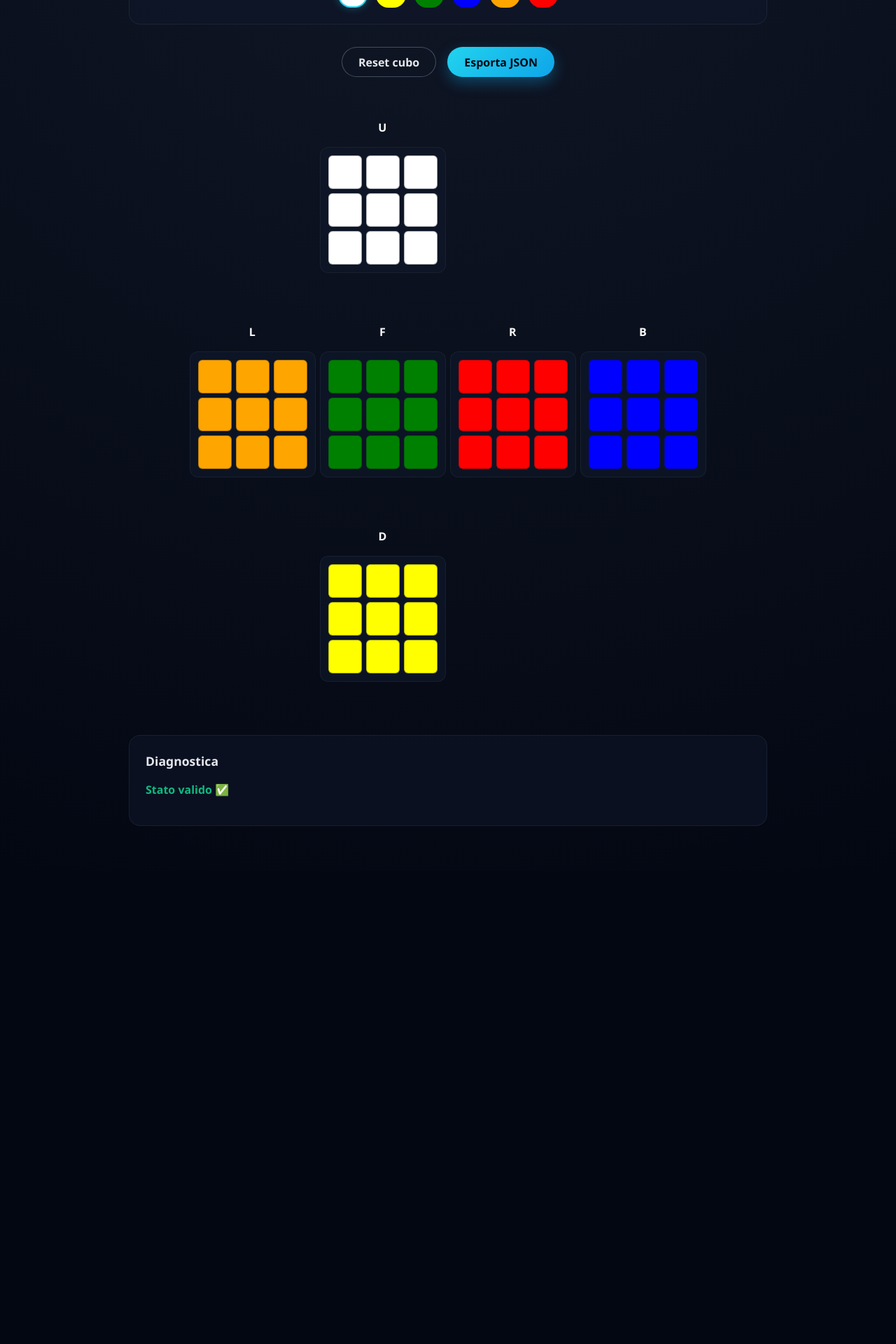
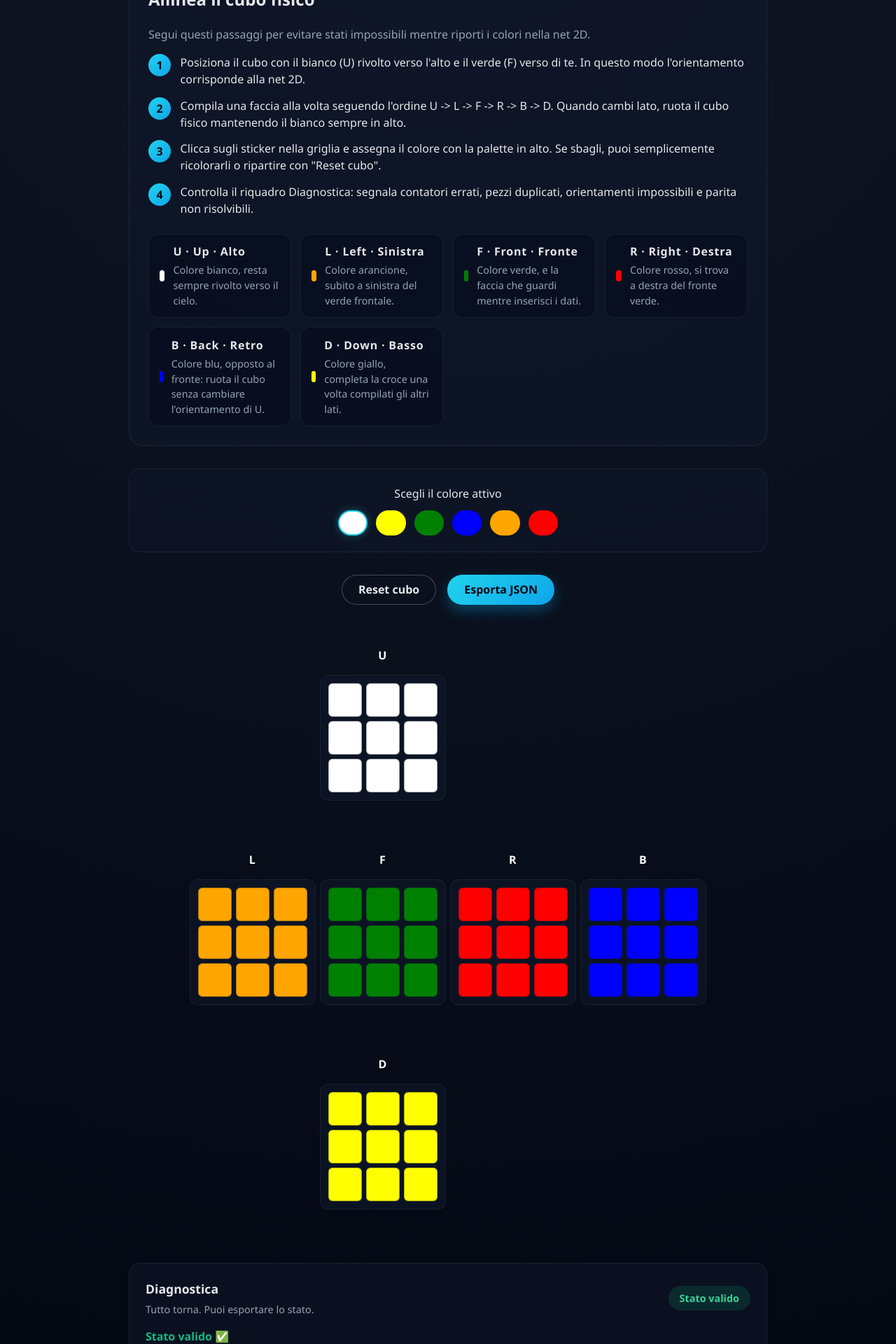
Before and after one commit to tommyagaa/Cube-solver, a React (Vite) app in the folder cubo-app/: page / in a window 1280 px wide. Shown: the part 280-2200 px from the top of the page at 70% size. Before the commit the page ends 1524 px from the top, so only its background shows below. Built offline with nearby package versions, Linux system fonts and the light colour scheme.

Commit message:
Add mapping guide and diagnostics UI

```diff
--- a/cubo-app/src/App.css
+++ b/cubo-app/src/App.css
@@ -59,6 +59,101 @@ h1 {
   margin: 0.5rem auto 0;
   max-width: 520px;
   color: #9ca3af;
+}
+
+.eyebrow.small {
+  font-size: 0.75rem;
+  letter-spacing: 0.2em;
+  color: #38bdf8;
+}
+
+.mapping-guide {
+  width: 100%;
+  background: rgba(15, 23, 42, 0.55);
+  border-radius: 20px;
+  padding: 1.75rem;
+  box-shadow: inset 0 0 0 1px rgba(148, 163, 184, 0.12);
+  display: flex;
+  flex-direction: column;
+  gap: 1rem;
+}
+
+.mapping-guide header {
+  margin: 0;
+}
+
+.mapping-subtitle {
+  margin: 0.4rem 0 0;
+  color: #94a3b8;
+}
+
+.guide-steps {
+  list-style: none;
+  margin: 0;
+  padding: 0;
+  display: flex;
+  flex-direction: column;
+  gap: 0.85rem;
+}
+
+.guide-step {
+  display: flex;
+  gap: 0.85rem;
+  align-items: flex-start;
+}
+
+.guide-step p {
+  margin: 0;
+  color: #e5e7eb;
+}
+
+.step-index {
+  width: 32px;
+  height: 32px;
+  border-radius: 999px;
+  background: linear-gradient(135deg, #22d3ee, #0ea5e9);
+  display: flex;
+  align-items: center;
+  justify-content: center;
+  font-weight: 600;
+  color: #030712;
+  flex-shrink: 0;
+}
+
+.face-map {
+  display: grid;
+  grid-template-columns: repeat(auto-fit, minmax(200px, 1fr));
+  gap: 0.85rem;
+  margin-top: 0.5rem;
+}
+
+.face-chip {
+  display: flex;
+  gap: 0.75rem;
+  align-items: center;
+  padding: 0.85rem 1rem;
+  border-radius: 14px;
+  background: rgba(2, 6, 23, 0.4);
+  box-shadow: inset 0 0 0 1px rgba(148, 163, 184, 0.1);
+}
+
+.chip-dot {
+  width: 16px;
+  height: 16px;
+  border-radius: 999px;
+  box-shadow: 0 0 0 2px rgba(15, 23, 42, 0.45);
+}
+
+.chip-face {
+  margin: 0;
+  font-weight: 600;
+  letter-spacing: 0.05em;
+}
+
+.chip-hint {
+  margin: 0.25rem 0 0;
+  color: #94a3b8;
+  font-size: 0.9rem;
 }
 
 .palette {
@@ -226,17 +321,105 @@ h1 {
   box-shadow: inset 0 0 0 1px rgba(148, 163, 184, 0.1);
   margin-top: 1rem;
 }
+.diagnostics-head {
+  display: flex;
+  justify-content: space-between;
+  align-items: center;
+  gap: 1rem;
+  flex-wrap: wrap;
+}
+
 .diagnostics h2 {
-  margin: 0 0 0.75rem;
+  margin: 0;
   font-size: 1.1rem;
 }
+
+.diagnostics-subtitle {
+  margin: 0.35rem 0 0;
+  color: #94a3b8;
+  font-size: 0.9rem;
+}
+
+.status-pill {
+  border-radius: 999px;
+  padding: 0.4rem 1rem;
+  font-weight: 600;
+  font-size: 0.9rem;
+}
+
+.status-ok {
+  background: rgba(16, 185, 129, 0.15);
+  color: #34d399;
+}
+
+.status-bad {
+  background: rgba(248, 113, 113, 0.15);
+  color: #f87171;
+}
+
 .diagnostics .ok {
   color: #10b981;
   font-weight: 600;
 }
+.issue-summary {
+  display: flex;
+  flex-wrap: wrap;
+  gap: 0.5rem;
+  margin: 1rem 0 0.5rem;
+}
+
+.summary-pill {
+  background: rgba(15, 23, 42, 0.65);
+  border-radius: 999px;
+  padding: 0.35rem 0.85rem;
+  font-size: 0.85rem;
+  color: #e5e7eb;
+  box-shadow: inset 0 0 0 1px rgba(148, 163, 184, 0.15);
+}
+
 .diagnostics .issues {
+  list-style: none;
+  margin: 1rem 0 0;
+  padding: 0;
+  display: flex;
+  flex-direction: column;
+  gap: 0.75rem;
+  color: #e5e7eb;
+}
+
+.issue-item {
+  background: rgba(2, 6, 23, 0.45);
+  border-radius: 12px;
+  padding: 0.85rem 1rem;
+  box-shadow: inset 0 0 0 1px rgba(15, 23, 42, 0.55);
+}
+
+.issue-item p {
   margin: 0;
-  padding-left: 1.25rem;
+  color: #f8fafc;
+}
+
+.issue-tag {
+  display: inline-flex;
+  font-size: 0.72rem;
+  letter-spacing: 0.08em;
+  text-transform: uppercase;
+  margin-bottom: 0.4rem;
+  font-weight: 600;
+}
+
+.issue-tag.issue-color-count {
+  color: #fbbf24;
+}
+
+.issue-tag.issue-duplicate-piece {
   color: #f97316;
-  line-height: 1.4;
 }
+
+.issue-tag.issue-orientation {
+  color: #60a5fa;
+}
+
+.issue-tag.issue-parity {
+  color: #f472b6;
+}
--- a/cubo-app/src/App.tsx
+++ b/cubo-app/src/App.tsx
@@ -1,5 +1,7 @@
 import { useState } from 'react'
 import CubeNet from './components/CubeNet'
+import MappingGuide from './components/MappingGuide'
+import ValidationPanel from './components/ValidationPanel'
 import { createSolvedCube, cloneCube } from './lib/cube/state'
 import type { Color } from './lib/cube/types'
 import { validateCubeState } from './lib/cube/validation'
@@ -19,9 +21,11 @@ function App() {
         <p className="eyebrow">Fase 1 · Input stato</p>
         <h1>Designer del Cubo</h1>
         <p className="subtitle">
-          Visualizza le sei facce e assegna i colori reali del tuo cubo. Gli input sono ancora in sola lettura.
+          Visualizza le sei facce, segui la guida di mappatura e clicca sugli sticker per riportare lo stato reale del tuo cubo.
         </p>
       </header>
+
+      <MappingGuide />
 
       <section className="palette">
         <p>Scegli il colore attivo</p>
@@ -38,7 +42,7 @@ function App() {
           ))}
         </div>
       </section>
-          <div className="actions">
+      <div className="actions">
         <button
           type="button"
           className="ghost"
@@ -73,18 +77,7 @@ function App() {
           }}
         />
       </section>
-      <section className="diagnostics">
-  <h2>Diagnostica</h2>
-  {isValid ? (
-    <p className="ok">Stato valido ✅</p>
-  ) : (
-    <ol className="issues">
-      {validationIssues.map((issue, idx) => (
-        <li key={`${issue.type}-${idx}`}>{issue.message}</li>
-      ))}
-    </ol>
-  )}
-</section>
+      <ValidationPanel issues={validationIssues} />
     </main>
   )
 }
--- /dev/null
+++ b/cubo-app/src/components/MappingGuide.tsx
@@ -0,0 +1,55 @@
+import { DEFAULT_FACE_COLORS } from '../lib/cube/types'
+import type { Face } from '../lib/cube/types'
+
+const steps = [
+  'Posiziona il cubo con il bianco (U) rivolto verso l\'alto e il verde (F) verso di te. In questo modo l\'orientamento corrisponde alla net 2D.',
+  'Compila una faccia alla volta seguendo l\'ordine U -> L -> F -> R -> B -> D. Quando cambi lato, ruota il cubo fisico mantenendo il bianco sempre in alto.',
+  'Clicca sugli sticker nella griglia e assegna il colore con la palette in alto. Se sbagli, puoi semplicemente ricolorarli o ripartire con "Reset cubo".',
+  'Controlla il riquadro Diagnostica: segnala contatori errati, pezzi duplicati, orientamenti impossibili e parita non risolvibili.',
+]
+
+const faceMeta: Array<{ face: Face; label: string; hint: string }> = [
+  { face: 'U', label: 'Up · Alto', hint: 'Colore bianco, resta sempre rivolto verso il cielo.' },
+  { face: 'L', label: 'Left · Sinistra', hint: 'Colore arancione, subito a sinistra del verde frontale.' },
+  { face: 'F', label: 'Front · Fronte', hint: 'Colore verde, e la faccia che guardi mentre inserisci i dati.' },
+  { face: 'R', label: 'Right · Destra', hint: 'Colore rosso, si trova a destra del fronte verde.' },
+  { face: 'B', label: 'Back · Retro', hint: 'Colore blu, opposto al fronte: ruota il cubo senza cambiare l\'orientamento di U.' },
+  { face: 'D', label: 'Down · Basso', hint: 'Colore giallo, completa la croce una volta compilati gli altri lati.' },
+]
+
+const MappingGuide = () => {
+  return (
+    <section className="mapping-guide">
+      <header>
+        <p className="eyebrow small">Mappatura</p>
+        <h2>Allinea il cubo fisico</h2>
+        <p className="mapping-subtitle">
+          Segui questi passaggi per evitare stati impossibili mentre riporti i colori nella net 2D.
+        </p>
+      </header>
+
+      <ol className="guide-steps">
+        {steps.map((text, idx) => (
+          <li key={text} className="guide-step">
+            <span className="step-index">{idx + 1}</span>
+            <p>{text}</p>
+          </li>
+        ))}
+      </ol>
+
+      <div className="face-map">
+        {faceMeta.map((meta) => (
+          <article key={meta.face} className="face-chip">
+            <span className="chip-dot" style={{ backgroundColor: DEFAULT_FACE_COLORS[meta.face] }} />
+            <div>
+              <p className="chip-face">{meta.face} · {meta.label}</p>
+              <p className="chip-hint">{meta.hint}</p>
+            </div>
+          </article>
+        ))}
+      </div>
+    </section>
+  )
+}
+
+export default MappingGuide
--- /dev/null
+++ b/cubo-app/src/components/ValidationPanel.tsx
@@ -0,0 +1,66 @@
+import type { ValidationIssue } from '../lib/cube/validation'
+
+type IssueType = ValidationIssue['type']
+
+const ISSUE_LABELS: Record<IssueType, string> = {
+  'color-count': 'Conteggio colori',
+  'duplicate-piece': 'Pezzo duplicato',
+  orientation: 'Orientamento',
+  parity: 'Parita',
+}
+
+const issueCountByType = (issues: ValidationIssue[]) => {
+  return issues.reduce<Record<IssueType, number>>((acc, issue) => {
+    acc[issue.type] = (acc[issue.type] ?? 0) + 1
+    return acc
+  }, {} as Record<IssueType, number>)
+}
+
+type ValidationPanelProps = {
+  issues: ValidationIssue[]
+}
+
+const ValidationPanel = ({ issues }: ValidationPanelProps) => {
+  const isValid = issues.length === 0
+  const counts = issueCountByType(issues)
+
+  return (
+    <section className="diagnostics">
+      <div className="diagnostics-head">
+        <div>
+          <h2>Diagnostica</h2>
+          <p className="diagnostics-subtitle">
+            {isValid ? 'Tutto torna. Puoi esportare lo stato.' : 'Risolvi i problemi qui sotto per ottenere uno stato risolvibile.'}
+          </p>
+        </div>
+        <span className={`status-pill ${isValid ? 'status-ok' : 'status-bad'}`}>
+          {isValid ? 'Stato valido' : `${issues.length} problemi`}
+        </span>
+      </div>
+
+      {isValid ? (
+        <p className="ok">Stato valido ✅</p>
+      ) : (
+        <>
+          <div className="issue-summary">
+            {(Object.keys(counts) as IssueType[]).map((type) => (
+              <span key={type} className="summary-pill">
+                {counts[type]}× {ISSUE_LABELS[type]}
+              </span>
+            ))}
+          </div>
+          <ol className="issues">
+            {issues.map((issue, idx) => (
+              <li key={`${issue.type}-${idx}`} className="issue-item">
+                <span className={`issue-tag issue-${issue.type}`}>{ISSUE_LABELS[issue.type]}</span>
+                <p>{issue.message}</p>
+              </li>
+            ))}
+          </ol>
+        </>
+      )}
+    </section>
+  )
+}
+
+export default ValidationPanel
--- a/cubo-app/src/lib/cube/state.ts
+++ b/cubo-app/src/lib/cube/state.ts
@@ -1,5 +1,5 @@
-import type { CubeState,Face,FaceStickers } from './types'
-import { DEFAULT_FACE_COLORS,FACES } from './types'
+import type { CubeState, FaceStickers } from './types'
+import { DEFAULT_FACE_COLORS, FACES } from './types'
 
 //funzione di utilità: restituisce un array di 9 sticker tutti dello stesso colore
 const fillFace=(color: FaceStickers[number]): FaceStickers=> Array(9).fill(color) as FaceStickers
```
